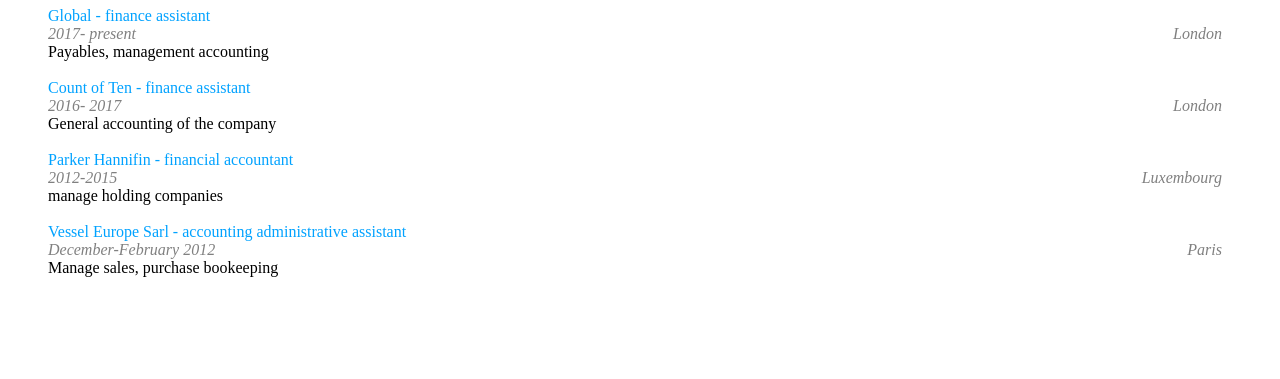
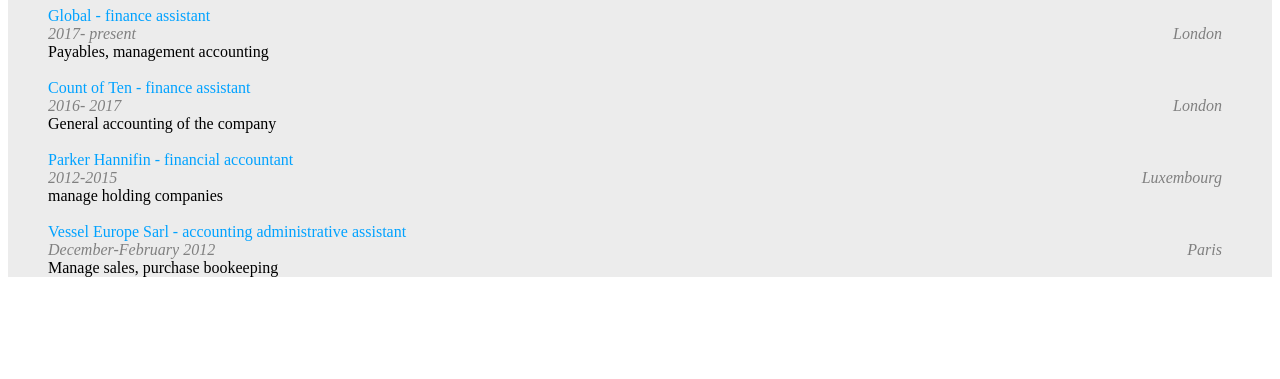
Before and after one commit to DamienGraille/Resume-HTML-CSS-only, a plain HTML site: page Index.html in a window 1280 px wide. Shown: the part 421-800 px from the top of the page. Drawn offline with Linux system fonts and the light colour scheme.

Commit message:
add background color to Work Exp
add background color to Work Experience section

```diff
--- a/CSS/style.css
+++ b/CSS/style.css
@@ -50,6 +50,9 @@
 
 /*work experience*/
 /*title*/
+.workfont{
+    background-color:rgb(236, 236, 236);
+}
 .workexp{
     color:rgb(73, 73, 73);
 }
--- a/Index.html
+++ b/Index.html
@@ -56,7 +56,7 @@
         </div>
     </div>
     <!--work experience-->
-    <div>
+    <div class="workfont">
         <h1 class="workexp">
             Work Experience
         </h1>
@@ -89,7 +89,6 @@
             </div>
             <div class="task">Manage sales, purchase bookeeping</div>
         </ul>
-
     </div>
 
 
```
